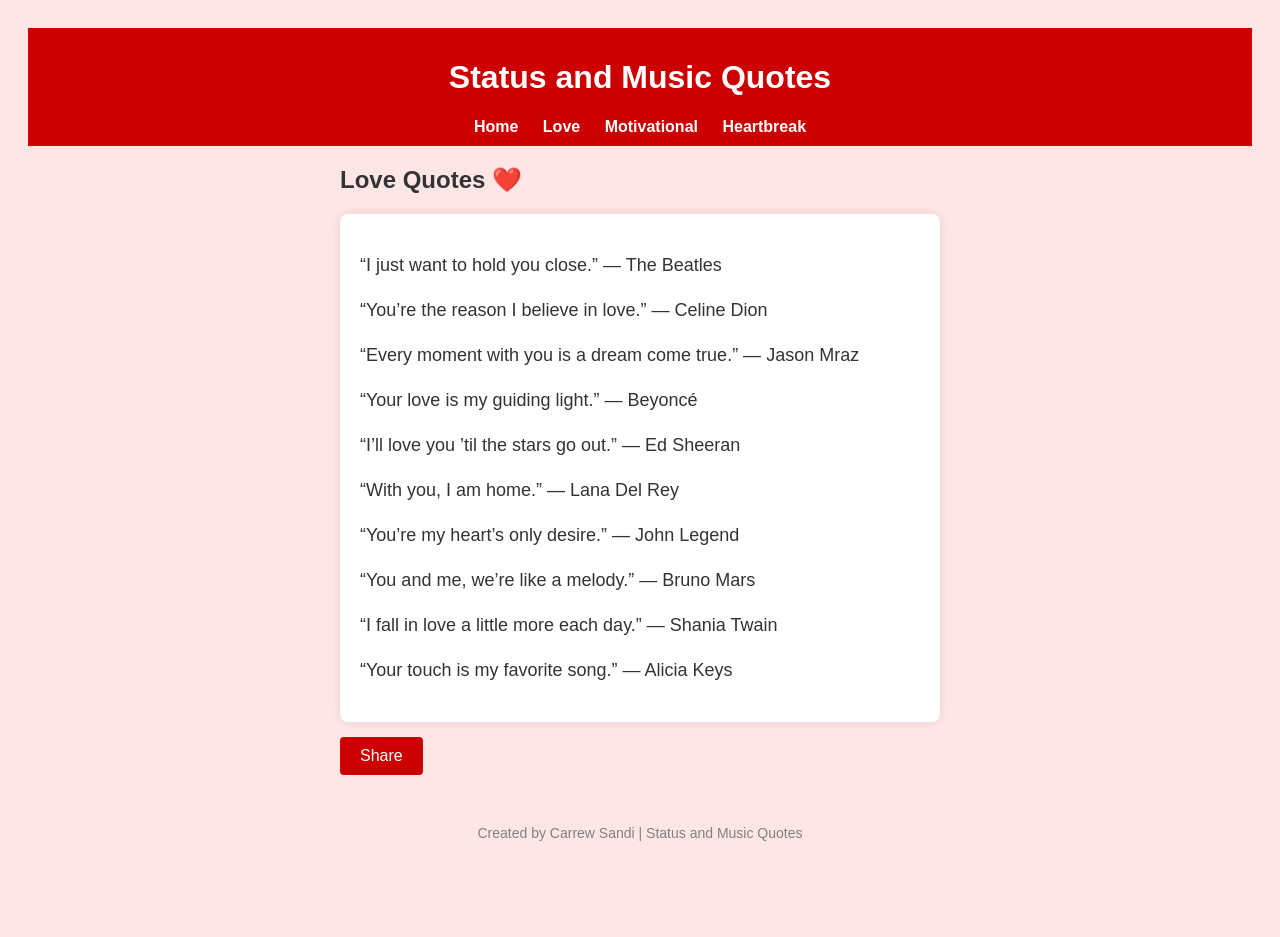
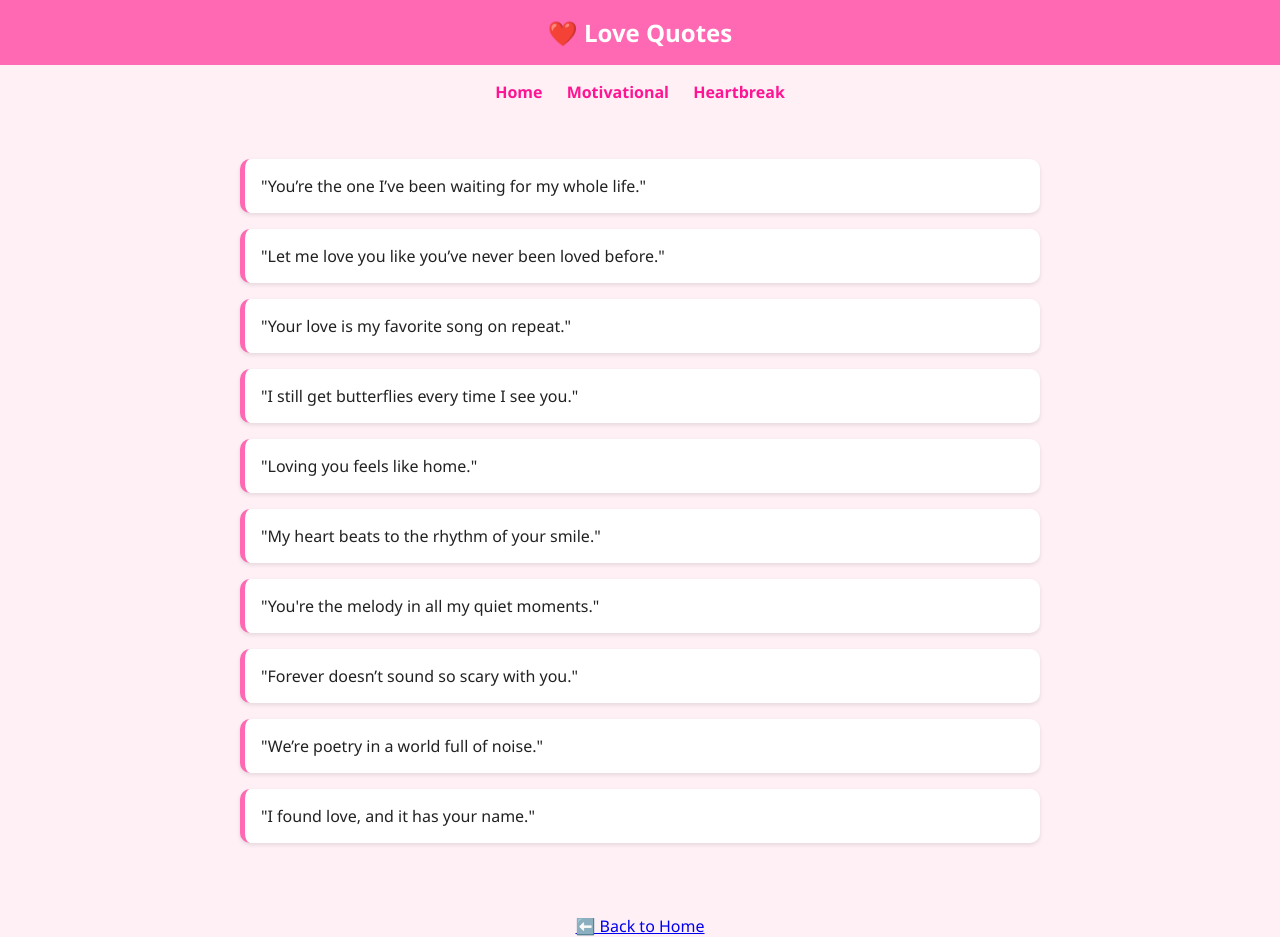
Before and after one commit to Carrew/Status-and-Music-Quotes-, a plain HTML site: page love.html in a window 1280 px wide. Before the commit the page ends 883 px from the top, so only its background shows below. Drawn offline with Linux system fonts and the light colour scheme.

Commit message:
Update love.html

```diff
--- a/love.html
+++ b/love.html
@@ -2,100 +2,81 @@
 <html lang="en">
 <head>
   <meta charset="UTF-8" />
-  <title>Love Quotes | Status and Music Quotes</title>
+  <meta name="viewport" content="width=device-width, initial-scale=1.0"/>
+  <title>Love Quotes - Status and Music Quotes</title>
   <style>
     body {
-      font-family: Arial, sans-serif;
-      padding: 20px;
-      background: #ffe6e6;
-      color: #333;
+      font-family: 'Segoe UI', sans-serif;
+      background-color: #fff0f5;
+      margin: 0;
+      padding: 0;
+      color: #222;
     }
     header {
-      background: #cc0000;
+      background-color: #ff69b4;
+      padding: 1rem;
+      text-align: center;
       color: white;
-      padding: 10px;
+      font-size: 1.5rem;
+      font-weight: bold;
+    }
+    .container {
+      padding: 1.5rem;
+      max-width: 800px;
+      margin: auto;
+    }
+    .quote {
+      background-color: white;
+      padding: 1rem;
+      margin: 1rem 0;
+      border-left: 5px solid #ff69b4;
+      border-radius: 10px;
+      box-shadow: 0 2px 4px rgba(0,0,0,0.1);
+    }
+    .quote:hover {
+      background-color: #ffe0ec;
+    }
+    nav {
+      background-color: #fff0f5;
       text-align: center;
+      padding: 1rem;
     }
     nav a {
-      color: white;
       margin: 0 10px;
       text-decoration: none;
+      color: #ff1493;
       font-weight: bold;
     }
-    nav a:hover {
-      text-decoration: underline;
-    }
-    main {
-      max-width: 600px;
-      margin: 20px auto;
-    }
-    .quote-box {
-      background: white;
-      padding: 20px;
-      border-radius: 8px;
-      margin-top: 20px;
-      box-shadow: 0 0 10px rgba(0,0,0,0.1);
-      line-height: 1.5;
-      font-size: 18px;
-    }
-    button {
-      margin-top: 15px;
-      padding: 10px 20px;
-      background: #cc0000;
-      color: white;
-      border: none;
-      border-radius: 4px;
-      cursor: pointer;
-      font-size: 16px;
-    }
-    button:hover {
-      background: #990000;
-    }
-    footer {
-      margin-top: 50px;
+    .back {
+      margin-top: 2rem;
       text-align: center;
-      font-size: 14px;
-      color: gray;
     }
   </style>
 </head>
 <body>
-  <header>
-    <h1>Status and Music Quotes</h1>
-    <nav>
-      <a href="index.html">Home</a>
-      <a href="love.html">Love</a>
-      <a href="motivational.html">Motivational</a>
-      <a href="heartbreak.html">Heartbreak</a>
-    </nav>
-  </header>
+  <header>❤️ Love Quotes</header>
 
-  <main>
-    <h2>Love Quotes ❤️</h2>
-    <div class="quote-box">
-      <p>“I just want to hold you close.” — The Beatles</p>
-      <p>“You’re the reason I believe in love.” — Celine Dion</p>
-      <p>“Every moment with you is a dream come true.” — Jason Mraz</p>
-      <p>“Your love is my guiding light.” — Beyoncé</p>
-      <p>“I’ll love you ’til the stars go out.” — Ed Sheeran</p>
-      <p>“With you, I am home.” — Lana Del Rey</p>
-      <p>“You’re my heart’s only desire.” — John Legend</p>
-      <p>“You and me, we’re like a melody.” — Bruno Mars</p>
-      <p>“I fall in love a little more each day.” — Shania Twain</p>
-      <p>“Your touch is my favorite song.” — Alicia Keys</p>
-    </div>
-    <button onclick="shareQuote()">Share</button>
-  </main>
+  <nav>
+    <a href="index.html">Home</a>
+    <a href="motivational.html">Motivational</a>
+    <a href="heartbreak.html">Heartbreak</a>
+  </nav>
 
-  <footer>
-    <p>Created by Carrew Sandi | Status and Music Quotes</p>
-  </footer>
+  <div class="container">
+    <div class="quote">"You’re the one I’ve been waiting for my whole life."</div>
+    <div class="quote">"Let me love you like you’ve never been loved before."</div>
+    <div class="quote">"Your love is my favorite song on repeat."</div>
+    <div class="quote">"I still get butterflies every time I see you."</div>
+    <div class="quote">"Loving you feels like home."</div>
+    <div class="quote">"My heart beats to the rhythm of your smile."</div>
+    <div class="quote">"You're the melody in all my quiet moments."</div>
+    <div class="quote">"Forever doesn’t sound so scary with you."</div>
+    <div class="quote">"We’re poetry in a world full of noise."</div>
+    <div class="quote">"I found love, and it has your name."</div>
+  </div>
 
-  <script>
-    function shareQuote() {
-      const text = "Check out these beautiful love quotes 💕:\nhttps://carrew.github.io/Status-and-Music-Quotes-/love.html";
-      window.open(`https://wa.me/?text=${encodeURIComponent(text)}`, "_blank");
-    }
-  </script>
+  <div class="back">
+    <a href="index.html">⬅️ Back to Home</a>
+  </div>
 </body>
 </html>
```
